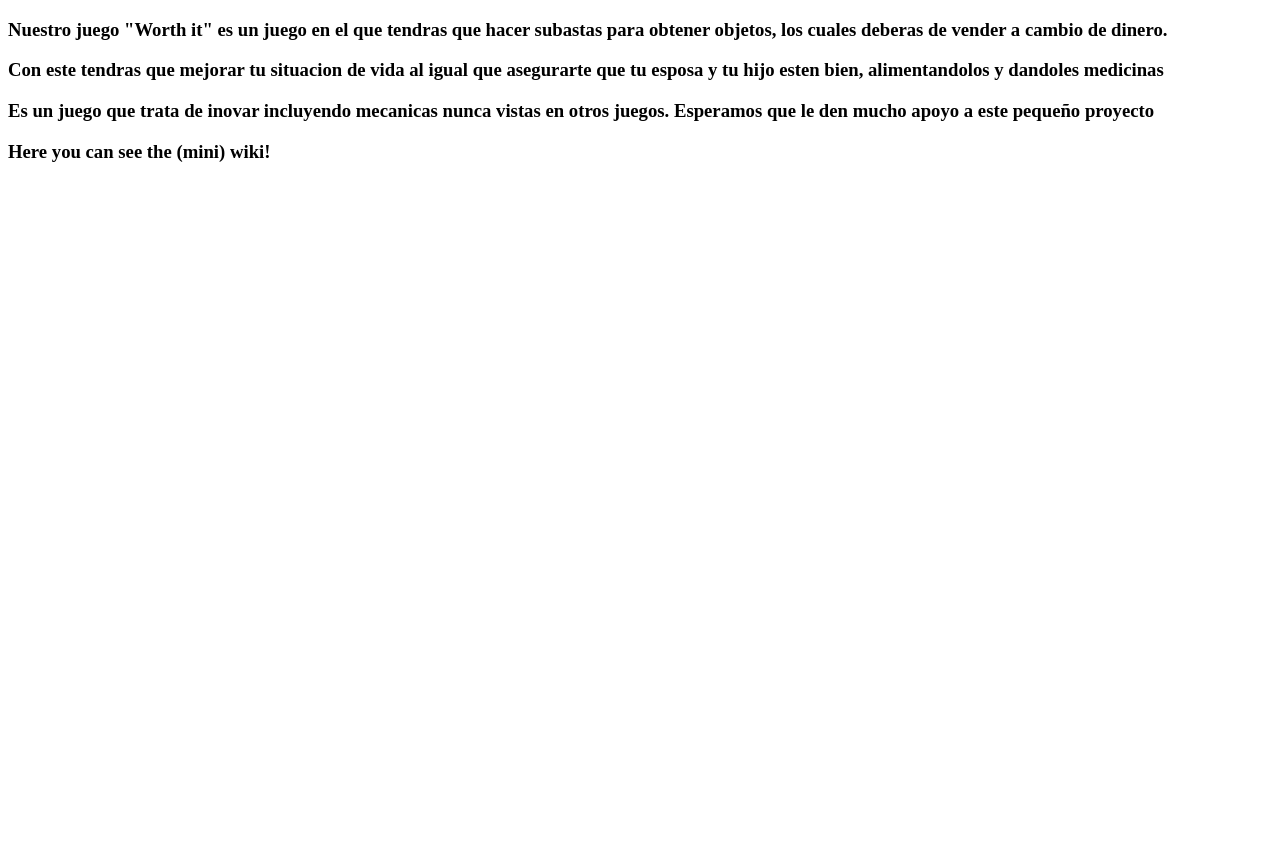
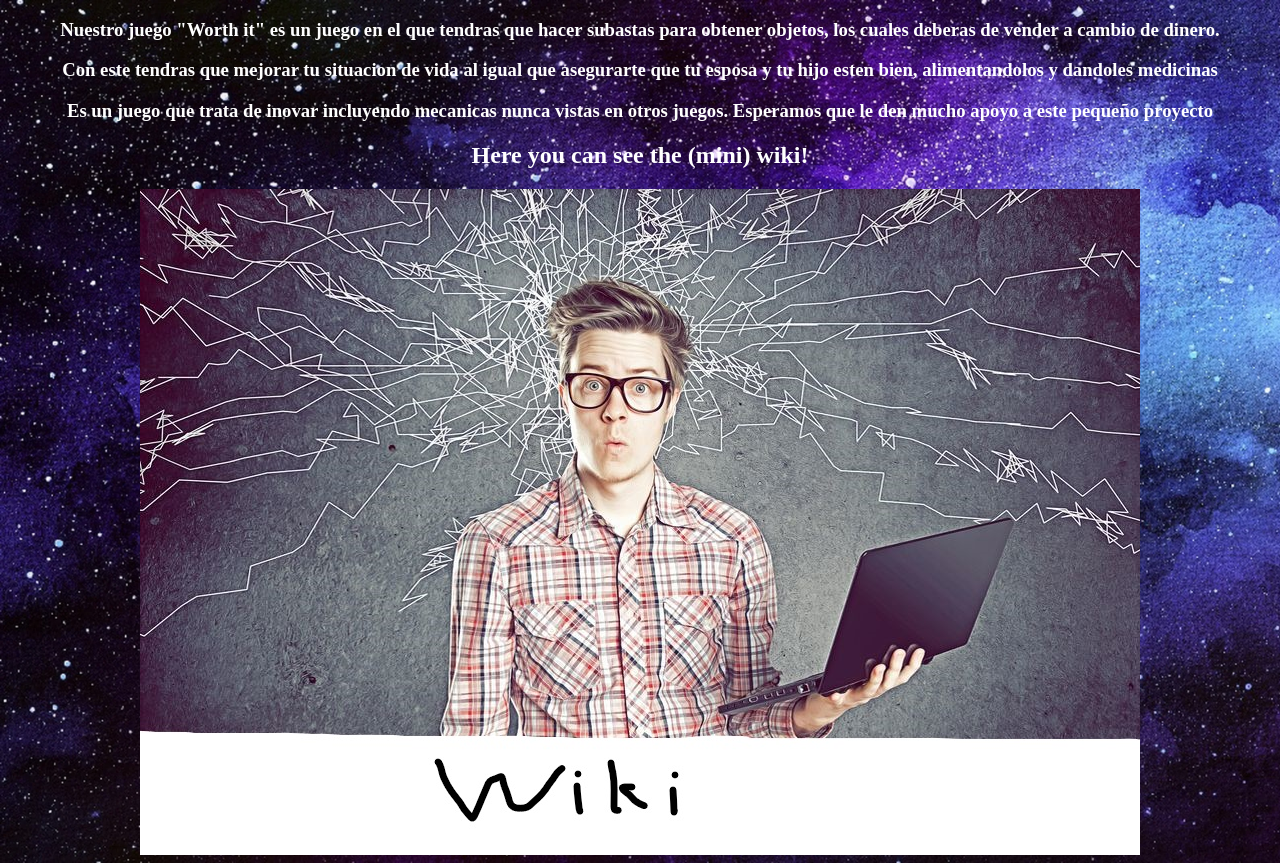
Before and after one commit to MathiasCastillo2009/Worth-it, a plain HTML site: page information.html in a window 1280 px wide. Before the commit the page ends 800 px from the top, so only its background shows below. Drawn offline with Linux system fonts and the light colour scheme.

Commit message:
commits i will not regret

```diff
--- a/information.html
+++ b/information.html
@@ -5,12 +5,14 @@
     <meta http-equiv="X-UA-Compatible" content="IE=edge">
     <meta name="viewport" content="width=device-width, initial-scale=1.0">
     <title>Información</title>
+    <link rel="stylesheet" href="styles.css">
 </head>
-<body>
-    <h3>Nuestro juego "Worth it" es un juego en el que tendras que hacer subastas para obtener objetos, los cuales deberas de vender a cambio de dinero.</h3>
-    <h3>Con este tendras que mejorar tu situacion de vida al igual que asegurarte que tu esposa y tu hijo esten bien, alimentandolos y dandoles medicinas</h3>
-    <h3>Es un juego que trata de inovar incluyendo mecanicas nunca vistas en otros juegos. Esperamos que le den mucho apoyo a este pequeño proyecto</h3>
-    <h3>Here you can see the (mini) wiki!</h3>
+<body class="fondo">
+    <h3 class="wikiclass1">Nuestro juego "Worth it" es un juego en el que tendras que hacer subastas para obtener objetos, los cuales deberas de vender a cambio de dinero.</h3>
+    <h3 class="wikiclass1">Con este tendras que mejorar tu situacion de vida al igual que asegurarte que tu esposa y tu hijo esten bien, alimentandolos y dandoles medicinas</h3>
+    <h3 class="wikiclass1">Es un juego que trata de inovar incluyendo mecanicas nunca vistas en otros juegos. Esperamos que le den mucho apoyo a este pequeño proyecto</h3>
+    <h2 class="wikiclass1">Here you can see the (mini) wiki!</h2>
+    <a href="wiki.html" class="wikibutton"><img src="Wikiimagen.jpg" alt="bro q haces viendo la wiki solo juega el juego" ></a>
 
 </body>
 </html>
--- a/styles.css
+++ b/styles.css
@@ -46,3 +46,17 @@
     background-color: azure;
     font-size: 45px;
 }
+.wikiclass1{
+    display: flex;
+    justify-content: center;
+    color: white;
+}
+.fondo{
+    background-image: url(fondoestrellasparawiki.webp);
+    background-repeat: no-repeat;
+    background-size: cover;
+}
+.wikibutton{
+    display: flex;
+    justify-content: center;
+}
```
Also changed, not shown: index.html (+1 -1 lines), wiki.html (added, +14 -0 lines), Wikiimagen.jpg (added), fondoestrellasparawiki.webp (added).
